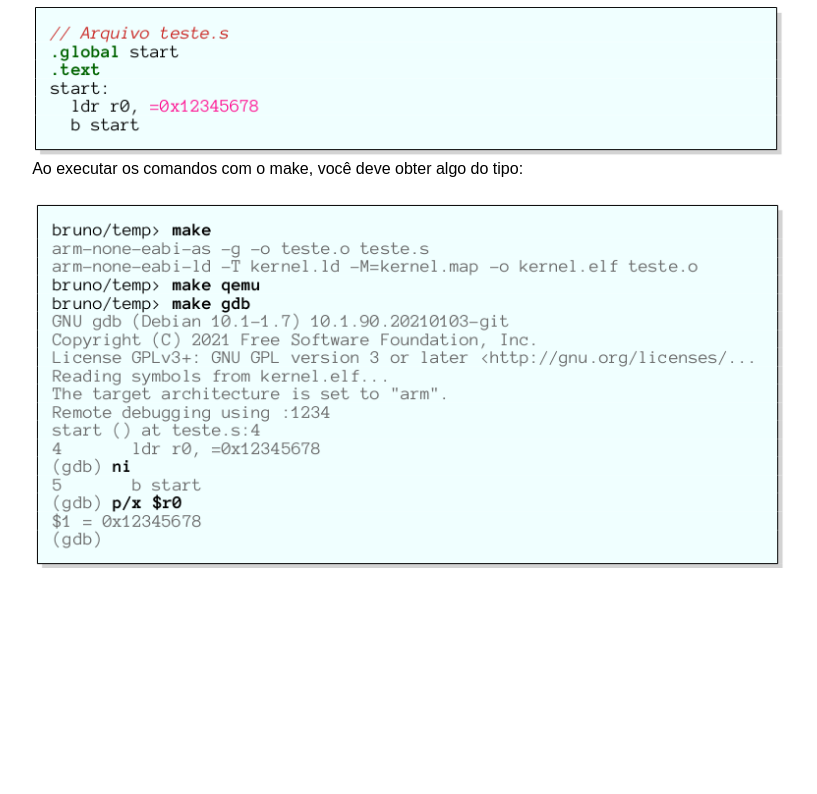
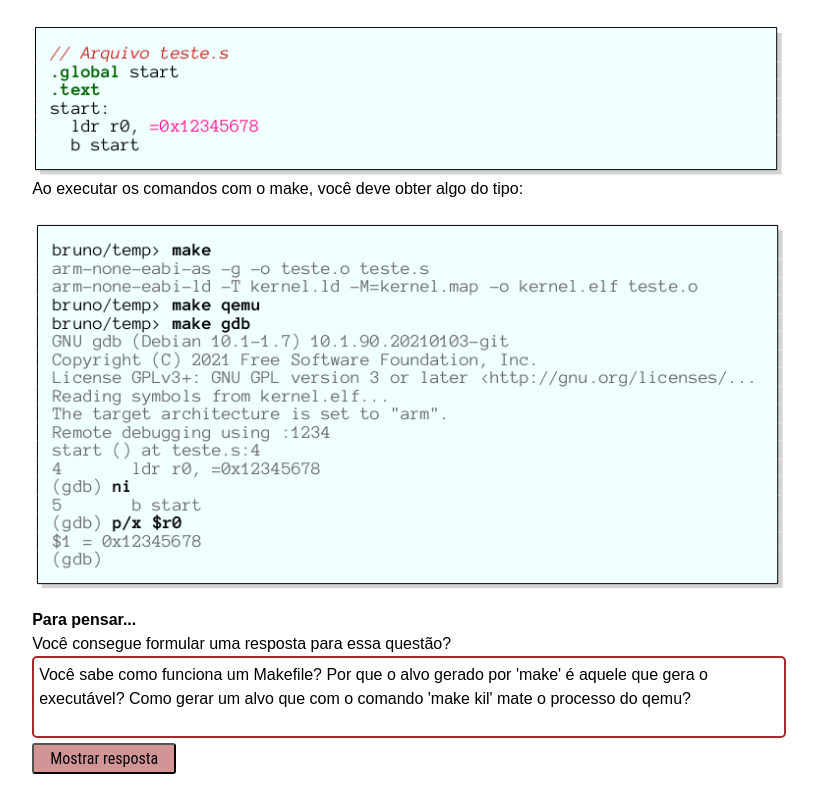
Before and after one commit to FengYungz/LibProc, a React (Create React App) app in the folder libproc/: page /topicos/ambienteGnu in a window 1280 px wide. Shown: the part 3682-4476 px from the top of the page, without its empty margins (231-1048 px from the left). Before the commit the page ends 4270 px from the top, so only its background shows below. Built offline with nearby package versions, Linux system fonts and the light colour scheme.

Commit message:
Adiciona questões às aulas 2 e 3

```diff
--- a/libproc/src/pages/topicos/acessoMemoria/index.tsx
+++ b/libproc/src/pages/topicos/acessoMemoria/index.tsx
@@ -11,6 +11,15 @@ import acesso_memoria_9 from './imgs/acesso-memoria_9.png';
 import acesso_memoria_10 from './imgs/acesso-memoria_10.png';
 import acesso_memoria_11 from './imgs/acesso-memoria_11.png';
 import '../../../assets/styles/global.css';
+import Quiz from "../quiz";
+
+interface Question{
+  quest: string;
+  ans: any;
+}
+
+const Question1: Question = {quest: "Qual é a maior distância na memória que uma instrução ld ou st consegue acessar a partir de um registrador base e uma constante?", ans: <div><p>O formato das instruções ld e st permite 12 bits de imediato, portanto o imediato pode representar até 12^12 - 1 = 4095 bytes. Como no ARM as posições de memória devem ser múltiplas de 4 (4 bytes por palavra) e o maior múltiplo de 4 menor do que 4095 é 4092, o alcance dessas instruções é de 4092/4=1023 palavras!</p><p>Para uma visão mais completa do tema consulte a discussão <a href="https://www.wise-ware.com.br/pcs3732/d/42-alcance-das-instrucoes-ldrstr">Alcance das instruções ldr/str</a> no fórum da disciplina :)</p></div>};
+
 
 const AcessoMemoria = () => {
     return (
@@ -157,6 +166,9 @@ const AcessoMemoria = () => {
                 executadas, há ganho significativo de velocidade em relação à transferência do
                 valor de cada registrador individualmente, com uma instrução separada.
             </p>
+            <div>
+            <Quiz {...Question1}/>
+            </div>
         </div>
     );
 };
--- a/libproc/src/pages/topicos/ambienteGnu/index.tsx
+++ b/libproc/src/pages/topicos/ambienteGnu/index.tsx
@@ -6,6 +6,15 @@ import ambiente_gnu_3 from './imgs/ambiente-gnu_3.png';
 import ambiente_gnu_4 from './imgs/ambiente-gnu_4.png';
 import ambiente_gnu_5 from './imgs/ambiente-gnu_5.png';
 import ambiente_gnu_6 from './imgs/ambiente-gnu_6.png';
+import Quiz from "../quiz";
+
+interface Question{
+  quest: string;
+  ans: any;
+}
+
+const Question1: Question = {quest: "Você sabe como funciona um Makefile? Por que o alvo gerado por \'make\' é aquele que gera o executável? Como gerar um alvo que com o comando \'make kil\' mate o processo do qemu?", ans: <div><p>O Makefile é uma ferramenta utilizada para a automação da compilação de projetos de software, especialmente útil quando o processo envolve a criação e vinculação de arquivos intermediários, evitando erros de digitação nos comandos e agilizando o processo de compilação, que provavelmente será feito com frequência.</p><p>Quando nenhum nenhum target é especificado com o comando make, a primeira regra declarada no arquivo é executada, por isso o alvo para gerar o executável é ativado com o comando 'make'.</p><p>É possível gerar um alvo que mate o processo qemu utilizando o comando 'pkill', a sintaxe no arquivo Makefile seria algo como "kill: pkill qemu".</p><p>Cheque a discussão sobre o arquivo <a href="https://www.wise-ware.com.br/pcs3732/d/65-makefile">Makefile</a> no fórum da disciplina.</p></div>};
+
 
 const AmbienteGNU = () => {
     return (
@@ -34,6 +43,7 @@ const AmbienteGNU = () => {
                 </ul>
             </p>
             <img className="center-image" src={ambiente_gnu_1} alt="AmbienteGNU 1" />
+            <p className="espaco-paragrafo"></p>
             <p className="espaco-paragrafo">
                 Os softwares estão previamente instalados nos computadores do
                 laboratório. Para instalá-los em seu computador, normalmente basta usar a
@@ -193,6 +203,11 @@ const AmbienteGNU = () => {
                 Ao executar os comandos com o make, você deve obter algo do tipo:
             </p>
             <img className="center-image" src={ambiente_gnu_6} alt="AmbienteGNU 6" />
+            <p className="espaco-paragrafo"></p>
+            <div>
+                <Quiz {...Question1}/>
+            </div>
+
         </div>
     );
 };
```
